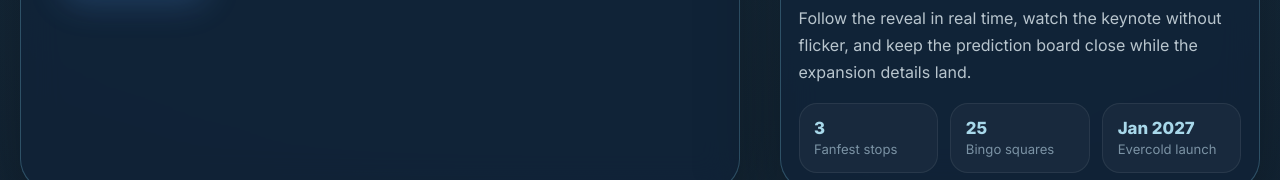
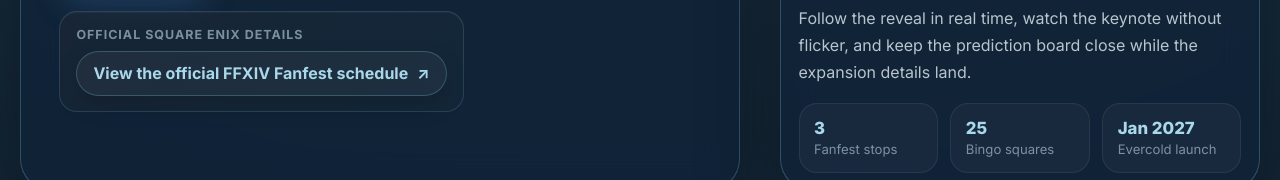
Before and after one commit to Kishkumen32/ffxiv-fanfest, a plain HTML site: page index.html in a window 1280 px wide. Shown: the part 858-1038 px from the top of the page. Drawn offline with Linux system fonts and the light colour scheme.

Commit message:
feat: add official Fanfest schedule link below hero CTAs

```diff
--- a/index.html
+++ b/index.html
@@ -84,6 +84,19 @@
               <div class="hero__actions">
                 <a class="button button--primary" href="#stream-section">Watch stream</a>
                 <a class="button button--secondary" href="#bingo-section">Open bingo card</a>
+              </div>
+
+              <div class="hero__resource">
+                <p class="hero__resource-label">Official Square Enix details</p>
+                <a
+                  class="hero__resource-link"
+                  href="https://na.finalfantasyxiv.com/lodestone/topics/detail/3fbb8a7b241ae9a909fd15b59c8978eb997a3cc3"
+                  target="_blank"
+                  rel="noreferrer"
+                >
+                  View the official FFXIV Fanfest schedule
+                  <span aria-hidden="true">↗</span>
+                </a>
               </div>
             </div>
 
--- a/style.css
+++ b/style.css
@@ -627,6 +627,64 @@ select {
 
 .hero__actions {
   margin-top: 0.15rem;
+}
+
+.hero__resource {
+  display: grid;
+  gap: 0.55rem;
+  justify-items: start;
+  width: fit-content;
+  max-width: 100%;
+  padding: 0.95rem 1rem;
+  border: 1px solid rgba(126, 200, 227, 0.18);
+  border-radius: var(--radius-md);
+  background:
+    linear-gradient(135deg, rgba(255, 255, 255, 0.055), rgba(126, 200, 227, 0.08)),
+    rgba(6, 19, 33, 0.56);
+  box-shadow: inset 0 1px 0 rgba(255, 255, 255, 0.04);
+}
+
+.hero__resource-label {
+  margin: 0;
+  color: var(--text-muted);
+  font-size: 0.78rem;
+  font-weight: 700;
+  letter-spacing: 0.08em;
+  text-transform: uppercase;
+}
+
+.hero__resource-link {
+  display: inline-flex;
+  align-items: center;
+  gap: 0.55rem;
+  min-height: 2.85rem;
+  padding: 0.72rem 1rem;
+  border: 1px solid var(--border);
+  border-radius: 999px;
+  background: rgba(255, 255, 255, 0.04);
+  color: var(--gold-soft);
+  font-weight: 700;
+  text-decoration: none;
+  box-shadow: 0 10px 24px rgba(0, 0, 0, 0.14);
+  transition:
+    transform var(--transition-fast),
+    border-color var(--transition-fast),
+    background var(--transition-fast),
+    color var(--transition-fast),
+    box-shadow var(--transition-fast);
+}
+
+.hero__resource-link:hover,
+.hero__resource-link:focus-visible {
+  transform: translateY(-1px);
+  border-color: var(--border-strong);
+  background: rgba(126, 200, 227, 0.14);
+  color: var(--frost);
+  box-shadow: 0 14px 28px rgba(0, 0, 0, 0.18);
+}
+
+.hero__resource-link span {
+  font-size: 1rem;
 }
 
 .button {
@@ -1400,13 +1458,19 @@ body.is-ready .panel:nth-of-type(2) {
   }
 
   .button,
-  .stream-selector__button {
+  .stream-selector__button,
+  .hero__resource {
     width: 100%;
   }
 
   .hero__actions,
   .stream-selector {
     width: 100%;
+  }
+
+  .hero__resource-link {
+    width: 100%;
+    justify-content: space-between;
   }
 
   .liveblog-selector {
```
